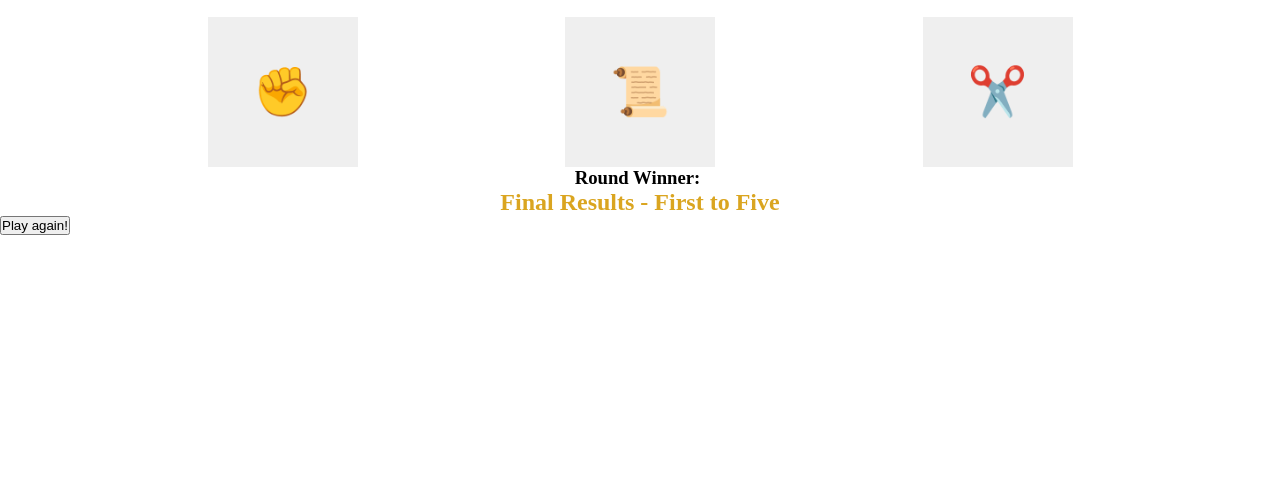
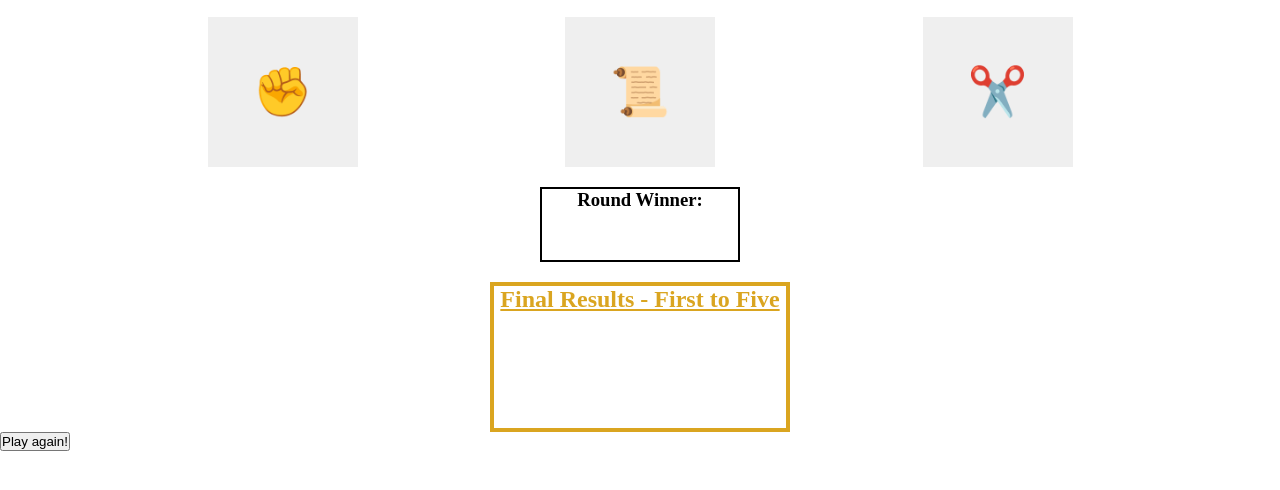
Before and after one commit to Eishalex2/rock-paper-scissors, a plain HTML site: page index.html in a window 1280 px wide. Shown: the part 94-584 px from the top of the page. Drawn offline with Linux system fonts and the light colour scheme.

Commit message:
feat: Add more CSS to buttons and round results
Button are now larger, have background color when hovered over, and grow
slightly bigger.

Working on finalResults. Need to figure out how to get the finalResults
message to be in the center below the header in the finalResults box.

Also, need to fix up the look of the reset button.

```diff
--- a/index.html
+++ b/index.html
@@ -22,13 +22,19 @@
     <button id="scissors" class="play">✂️</button>
   </div>
 
-  <div class="roundContainer">
-    <h3>Round Winner: </h3>
-    <div class="roundResults"></div>
+  <div class="roundMasterContainer">
+    <div class="roundContainer">
+      <h3>Round Winner: </h3>
+      <div class="roundResults"></div>
+    </div>
   </div>
 
-  <h2>Final Results - First to Five</h2>
-  <div class="finalResults"></div>
+  <div class="finalMasterContainer">
+    <div class="finalContainer">
+      <h2>Final Results - First to Five</h2>
+      <div class="finalResults"></div>
+    </div>
+  </div>
 
   <button id="reset">Play again!</button>
 
--- a/script.js
+++ b/script.js
@@ -115,6 +115,7 @@ function getWinner() {
   if (playerWins === 5) {
     finalResults.textContent = 'You won the game! Congratulations!';
   } else if (compWins === 5) {
+    finalResults.style.fontSize = '20px';
     finalResults.textContent = 'Sorry, you lost! Looks like the computer was luckier this time.';
   }
 }
--- a/style.css
+++ b/style.css
@@ -54,15 +54,21 @@ h1 {
   background-color: plum;
 }
 
-.roundContainer {
+.roundMasterContainer {
   display: flex;
-  align-items: center;
   justify-content: center;
+  margin: 20px 0;
 }
 
-.roundContainer .roundResults {
-  margin-left: 5px;
-  align-self: flex-end;
+.roundContainer {
+  border: 2px solid black;
+  width: 200px;
+  height: 75px;
+  text-align: center;
+}
+
+.roundContainer h3 {
+  padding-bottom: 8px;
 }
 
 h2 {
@@ -70,6 +76,23 @@ h2 {
   text-align: center;
 }
 
+.finalMasterContainer {
+  display: flex;
+  justify-content: center;
+}
+
+.finalContainer {
+  border: 4px solid goldenrod;
+  width: 300px;
+  height: 150px;
+  text-align: center;
+}
+
+.finalContainer h2 {
+  text-decoration: underline;
+}
+
 .finalResults {
-
+  display: flex;
+  margin: auto;
 }
```
